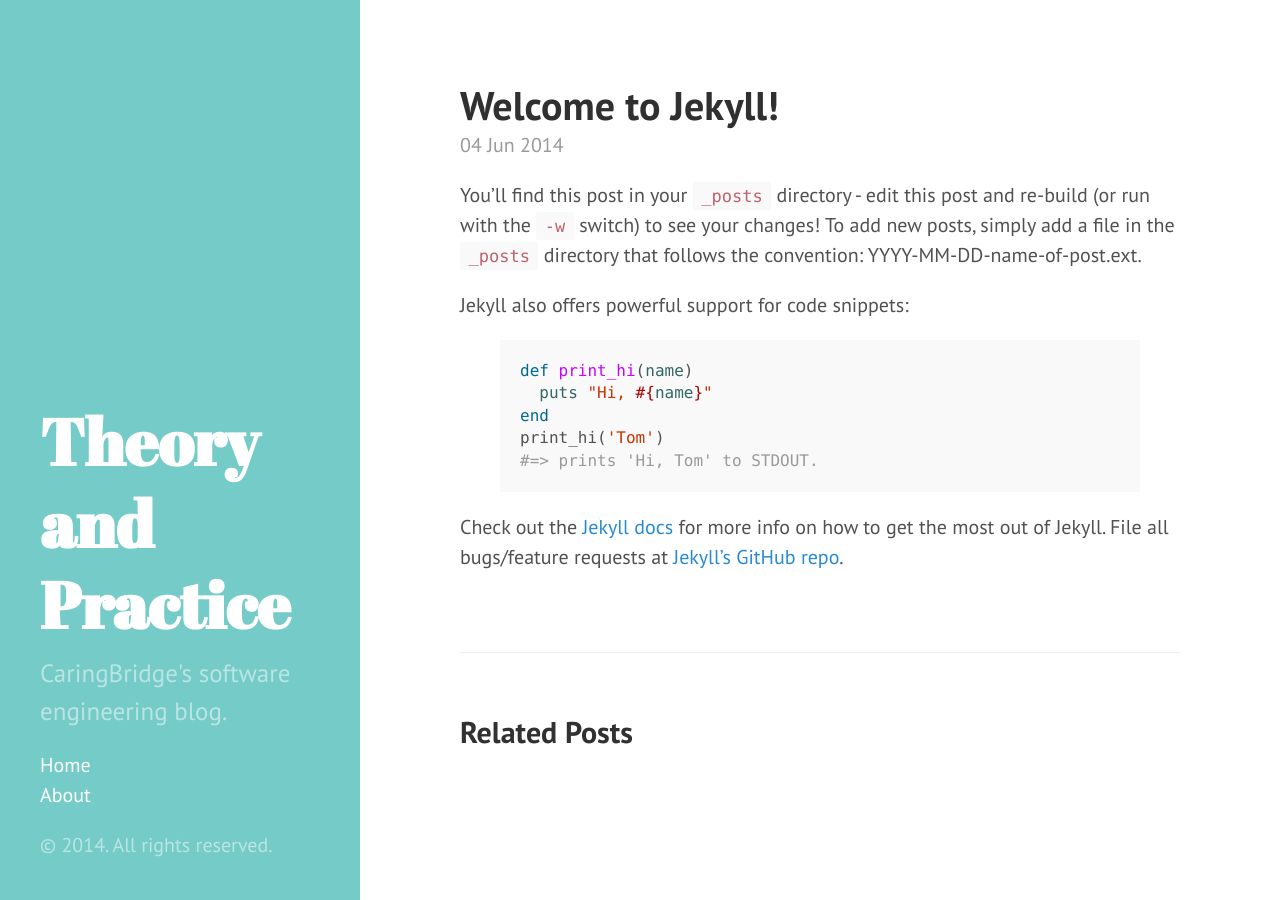
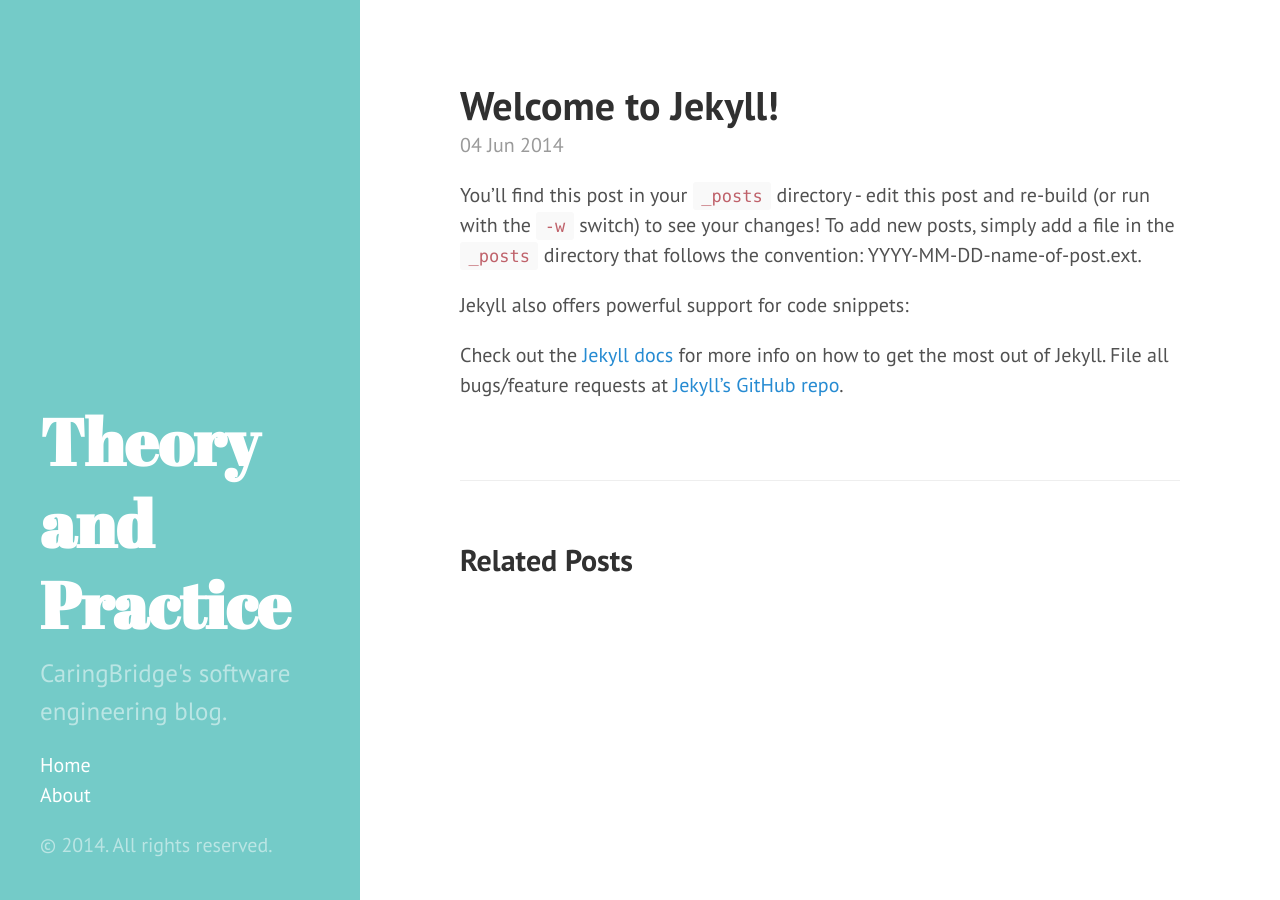
Before and after one commit to caringbridge/caringbridge.github.io, a Jekyll site: the page built from _posts/2014-06-04-welcome-to-jekyll.markdown, in a window 1280 px wide. Built offline with Jekyll 4.4.1, drawn with Linux system fonts in a browser that asks for light colours.

Commit message:
Attempt to fix Travis build.

```diff
--- a/_posts/2014-06-04-welcome-to-jekyll.markdown
+++ b/_posts/2014-06-04-welcome-to-jekyll.markdown
@@ -11,11 +11,6 @@ To add new posts, simply add a file in the `_posts` directory that follows the c
 Jekyll also offers powerful support for code snippets:
 
 {% highlight ruby %}
-def print_hi(name)
-  puts "Hi, #{name}"
-end
-print_hi('Tom')
-#=> prints 'Hi, Tom' to STDOUT.
 {% endhighlight %}
 
 Check out the [Jekyll docs][jekyll] for more info on how to get the most out of Jekyll. File all bugs/feature requests at [Jekyll's GitHub repo][jekyll-gh].
```
